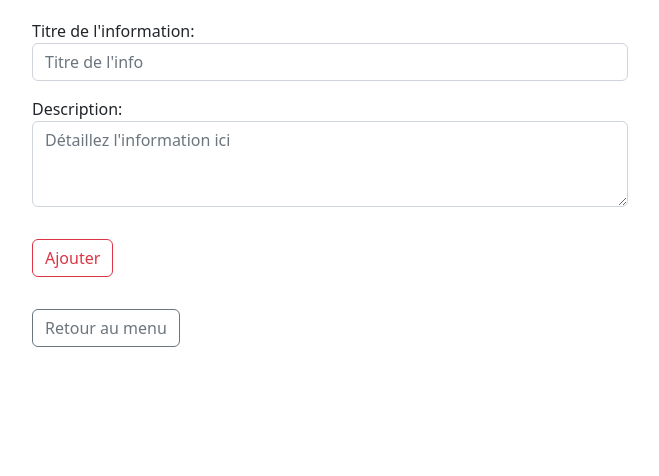
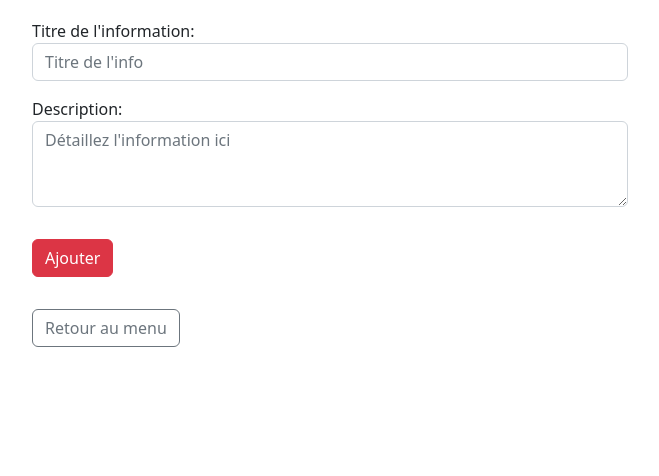
Before and after one commit to WildCodeSchool/2022-09-php-orleans-project-papys45, a PHP site: template src/View/Admin/Actualities/form_actu_add.html.twig in a window 1280 px wide. Shown: the part 293-769 px from the top of the page, without its empty margins (310-969 px from the left). Run offline with PHP 8.4, Linux system fonts and the light colour scheme; the template is opened without the code that fills it, so the values that code supplies are empty; some libraries are stand-ins or nearby versions.

Commit message:
Modified the add button

```diff
--- a/src/View/Admin/Actualities/form_actu_add.html.twig
+++ b/src/View/Admin/Actualities/form_actu_add.html.twig
@@ -43,7 +43,7 @@
 					</div>
 
 					<div class="d-flex align-items-center justify-content-between">
-						<button type="submit" class="actu-btn btn btn-outline-danger m-3" href="/admin/actualites/ajouter">Ajouter</button>
+						<button type="submit" class="actu-btn btn btn-danger m-3" href="/admin/actualites/ajouter">Ajouter</button>
 					</div>
 					<div class="d-flex align-items-center justify-content-between">
 						<a class="actu-btn btn btn-outline-secondary m-3" href="/admin/actualites">Retour au menu</a>
```
